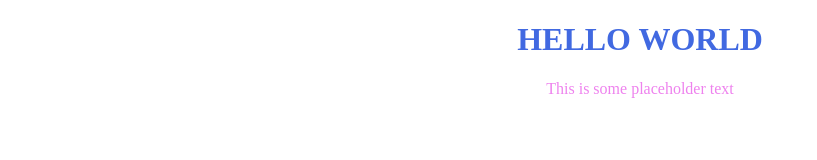
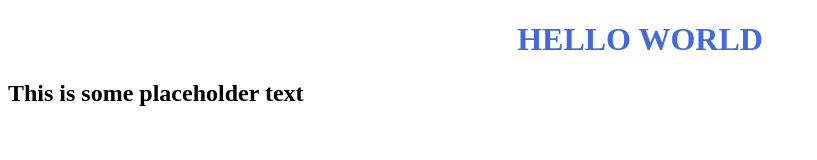
Before and after one commit to xavipk/refactored-memory, a plain HTML site: page index.html in a window 1280 px wide. Shown: the whole page, without its empty margins (0-817 px from the left). Drawn offline with Linux system fonts and the light colour scheme.

Commit message:
Update index.html

```diff
--- a/index.html
+++ b/index.html
@@ -12,7 +12,7 @@
 
 <body>
     <h1>HELLO WORLD</h1>
-<p>This is some placeholder text</p>
+<h2>This is some placeholder text</h2>
 </body>
 
 </html>
```
